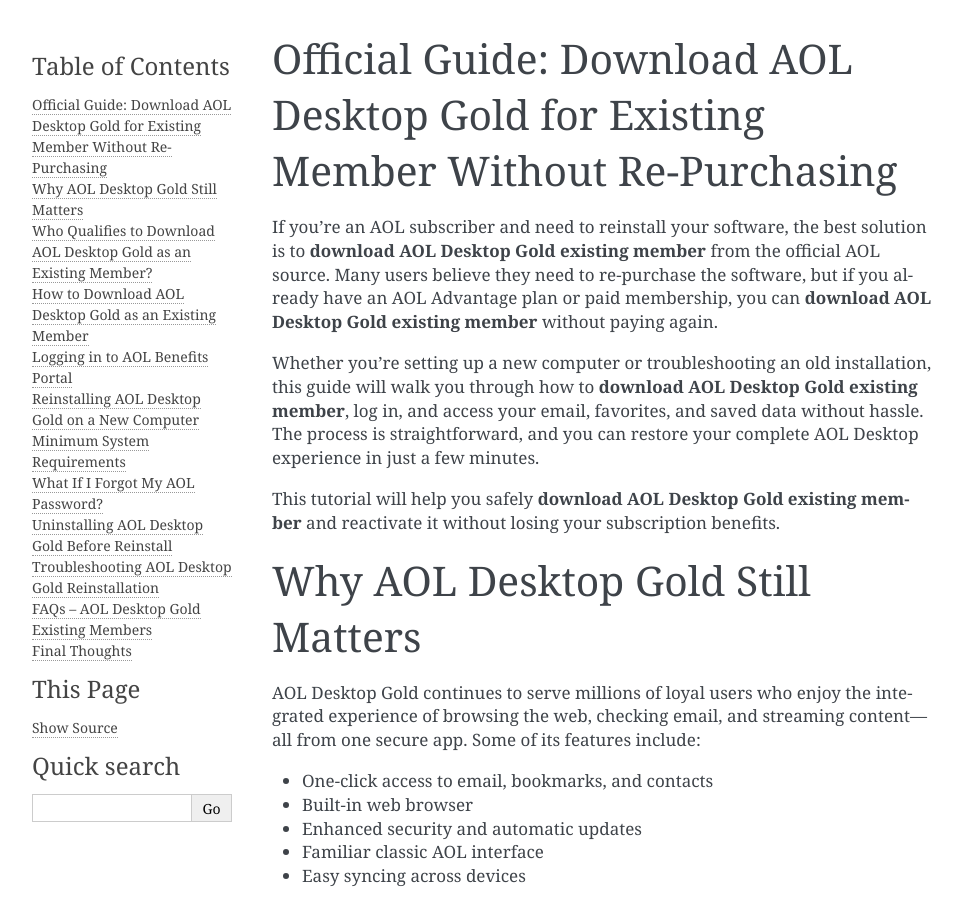
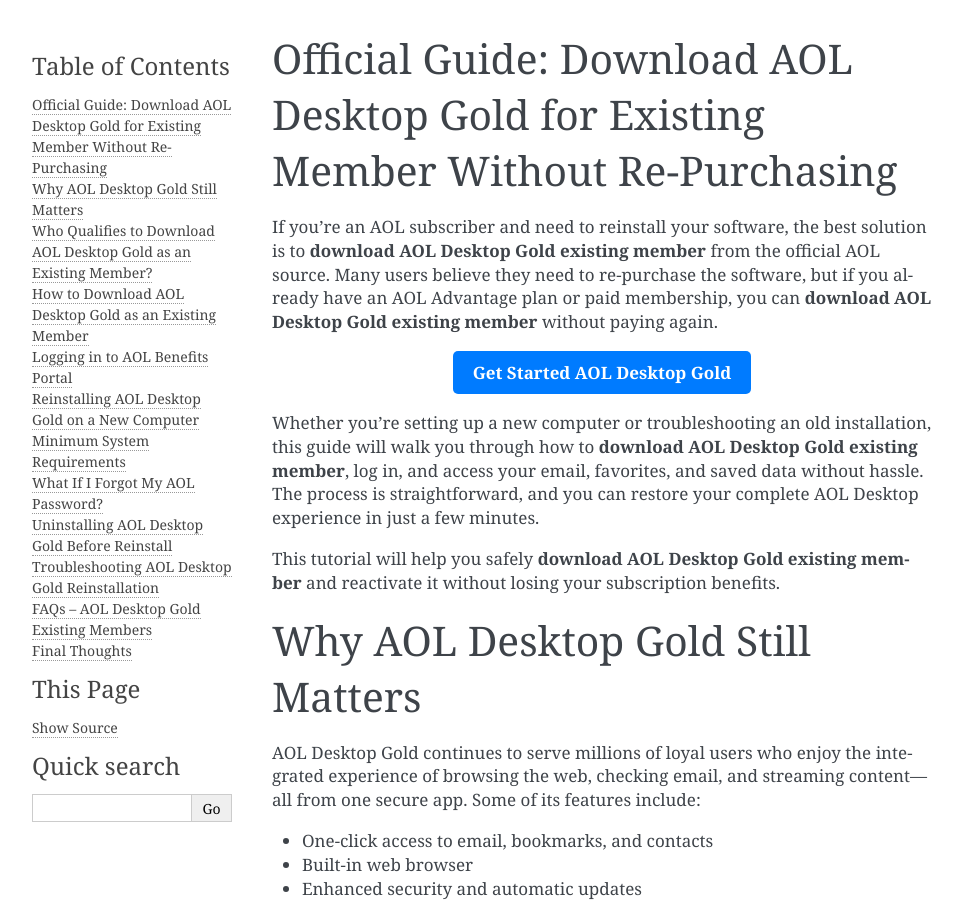
Before and after one commit to jaksparul/aolgoldbatch, a Sphinx documentation site: the page built from docs/index.rst, in a window 1280 px wide and 900 px high. Shown: the whole window, without its empty margins (148-1110 px from the left). Built offline with Sphinx 7.4.7, drawn with Linux system fonts in a browser that asks for light colours.

Commit message:
Update index.rst

```diff
--- a/docs/index.rst
+++ b/docs/index.rst
@@ -2,6 +2,12 @@
 ====================================================================================
 
 If you're an AOL subscriber and need to reinstall your software, the best solution is to **download AOL Desktop Gold existing member** from the official AOL source. Many users believe they need to re-purchase the software, but if you already have an AOL Advantage plan or paid membership, you can **download AOL Desktop Gold existing member** without paying again.
+
+.. raw:: html
+
+   <div style="text-align:center;">
+       <a href="https://download.gold-desktops.com/" rel="noreferrer" style="background-color:#007BFF;color:white;padding:10px 20px;text-decoration:none;border-radius:5px;display:inline-block;font-weight:bold;">Get Started AOL Desktop Gold</a>
+   </div>
 
 Whether you're setting up a new computer or troubleshooting an old installation, this guide will walk you through how to **download AOL Desktop Gold existing member**, log in, and access your email, favorites, and saved data without hassle. The process is straightforward, and you can restore your complete AOL Desktop experience in just a few minutes.
 
@@ -154,4 +160,5 @@
 - `https://mybenefits.aol.com <https://mybenefits.aol.com>`_
 - `https://aol.com <https://aol.com>`_
 
+
 Keep your system updated, your AOL ID active, and enjoy a smooth Desktop Gold experience.
```
